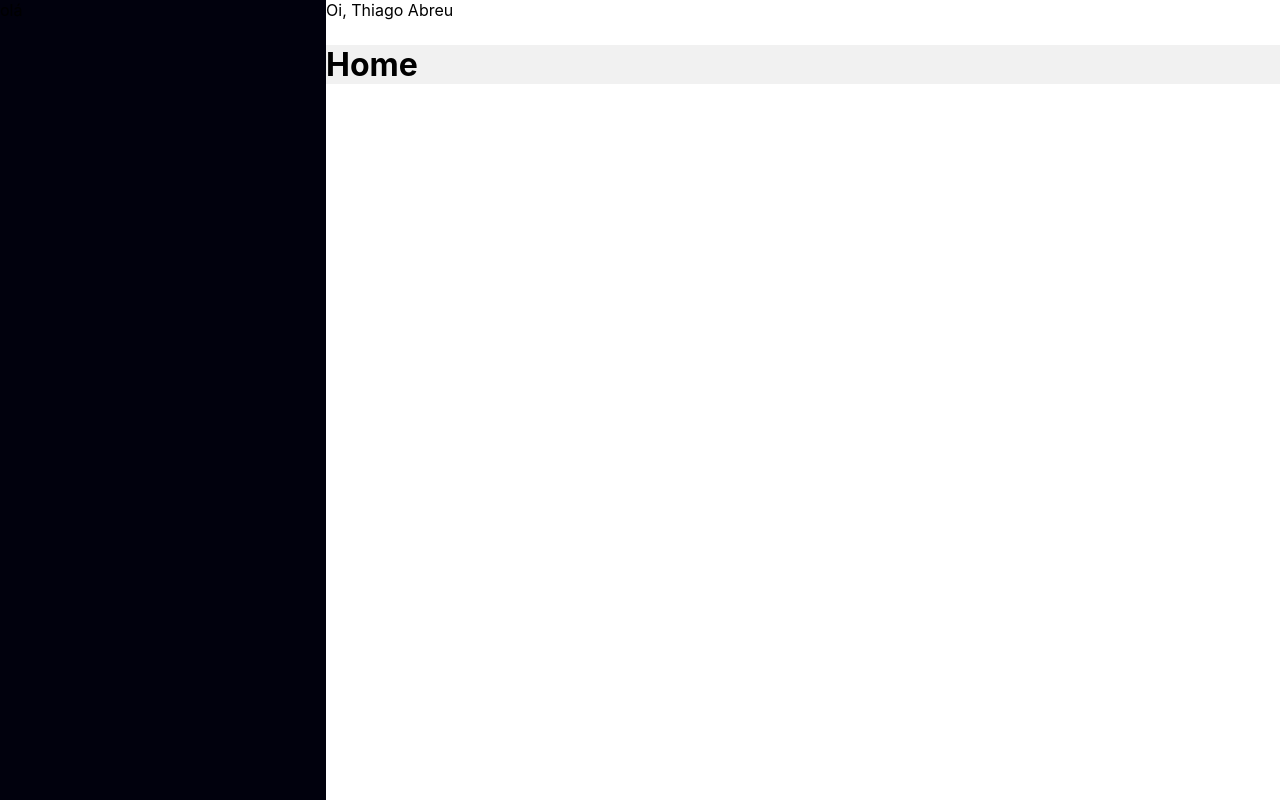
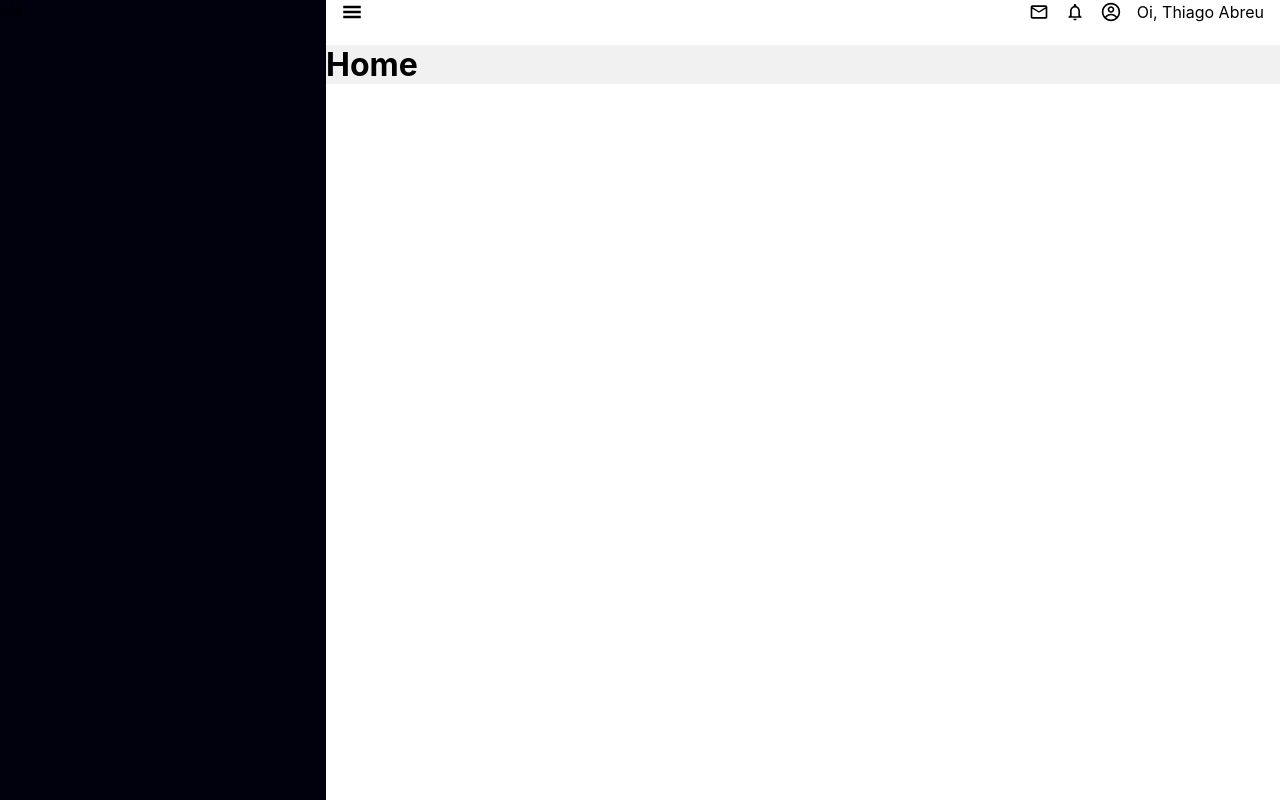
Before and after one commit to ArturM-S/telas-getpower, a Next.js app: page /Home in a window 1280 px wide. Built offline with nearby package versions, Linux system fonts and the light colour scheme.

Commit message:
chore:header complete

```diff
--- a/layout/Header/index.tsx
+++ b/layout/Header/index.tsx
@@ -1,5 +1,18 @@
-import { Container } from './styles';
+import { GiHamburgerMenu } from 'react-icons/gi';
+import { CgProfile } from 'react-icons/cg';
+import { MdOutlineEmail, MdNotificationsNone } from 'react-icons/md';
+import { Container, ProfileMenu } from './styles';
 
 export function Header() {
-    return <Container>Oi, Thiago Abreu</Container>;
+    return (
+        <Container>
+            <GiHamburgerMenu size={20} />
+            <ProfileMenu>
+                <MdOutlineEmail size={20} />
+                <MdNotificationsNone size={20} />
+                <CgProfile size={20} />
+                Oi, Thiago Abreu
+            </ProfileMenu>
+        </Container>
+    );
 }
--- a/layout/Header/styles.ts
+++ b/layout/Header/styles.ts
@@ -3,4 +3,14 @@ import styled from '@emotion/styled';
 export const Container = styled.div`
     height: 24px;
     width: 100%;
+    display: flex;
+    align-items: center;
+    justify-content: space-between;
+    padding: 0 1rem;
 `;
+
+export const ProfileMenu = styled.div`
+    display: flex;
+    align-items: center;
+    gap: 1rem;
+`;
```
Also changed, not shown: package.json (+4 -3 lines), 1 other file (tests, documents, lock files or other folders).
